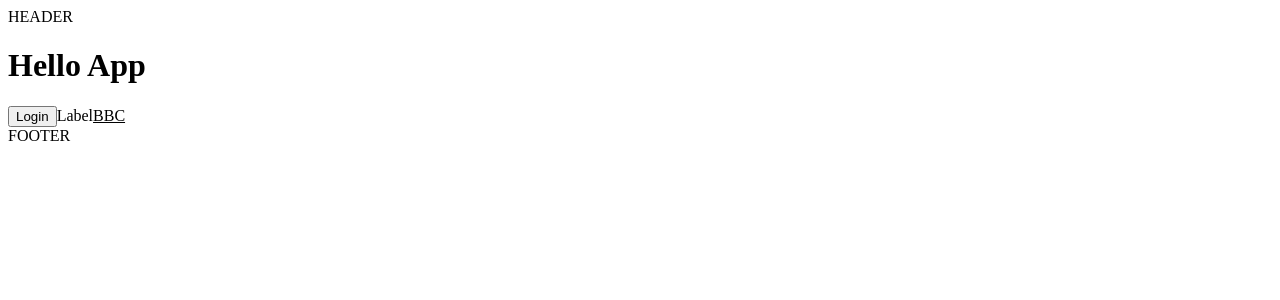
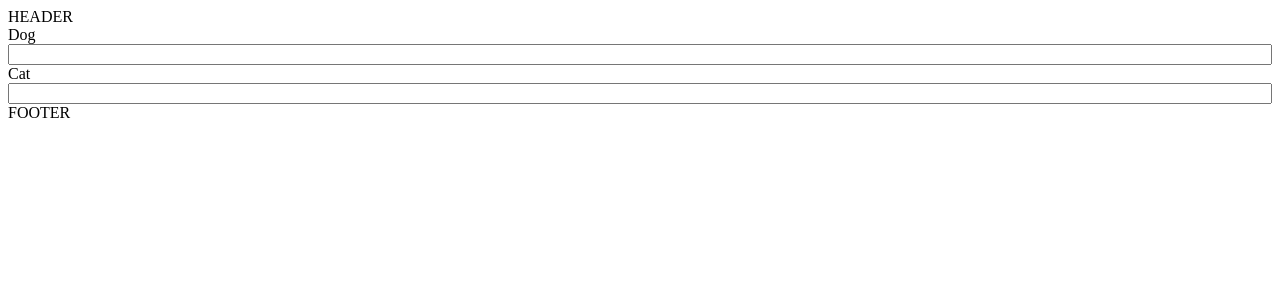
Before and after one commit to justtoconfirm/react-components, a React (Create React App) app: page / in a window 1280 px wide. Shown: the top 300 px of the page. Built offline with nearby package versions, Linux system fonts and the light colour scheme.

Commit message:
TextField component added

```diff
--- a/src/App.js
+++ b/src/App.js
@@ -2,7 +2,7 @@ import React from 'react';
 import Layout from './components/Layout';
 import Button from './components/Button';
 import Link from './components/Link';
-import Label from './components/Label';
+import TextField from './components/TextField';
 
 const App = () => {
 
@@ -10,13 +10,16 @@ const App = () => {
 
 		<>
 			<Layout>
-				<h1>Hello App</h1>
+				{/*
+					<h1>Hello App</h1>
 
-				<Button>Login</Button>
+					<Button>Login</Button>
+				*/}
 
-				<Label name="test">Label</Label>
+				<TextField name="dog" label="Dog" />
+				<TextField name="cat" label="Cat" />
 
-				<Link href="https://www.bbc.co.uk" target="_blank">BBC</Link>
+				{/* <Link href="https://www.bbc.co.uk" target="_blank">BBC</Link> */}
 			</Layout>
 		</>
 
--- a/src/components/Label/index.js
+++ b/src/components/Label/index.js
@@ -1,4 +1,5 @@
 import React from 'react';
+import './Label.css';
 
 const Label = ({ name, children }) => {
 
--- /dev/null
+++ b/src/components/TextField/TextField.css
@@ -0,0 +1,4 @@
+.form-input {
+	display: flex;
+	flex-direction: column;
+}
--- /dev/null
+++ b/src/components/TextField/index.js
@@ -0,0 +1,19 @@
+import React from 'react';
+import Label from '../Label/';
+import './TextField.css';
+
+const TextField = ({ label, type = 'text', name, value, placeholder, disabled }) => {
+
+	return (
+
+		<div className="form-input">
+			<Label name={name}>{label}</Label>
+
+			<input {...{type, name, value, placeholder, disabled}} id={name} />
+		</div>
+
+	);
+
+};
+
+export default TextField;
```
Also changed, not shown: src/components/Label/Label.css (added).
